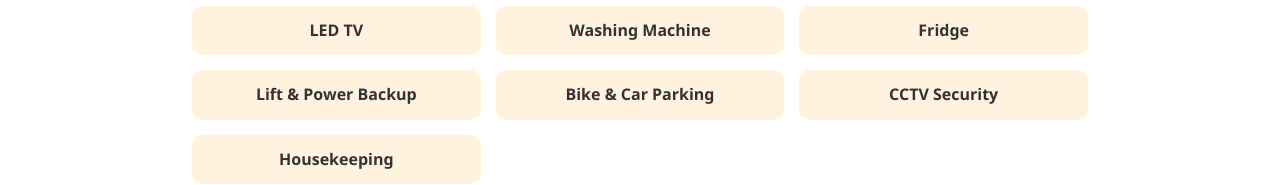
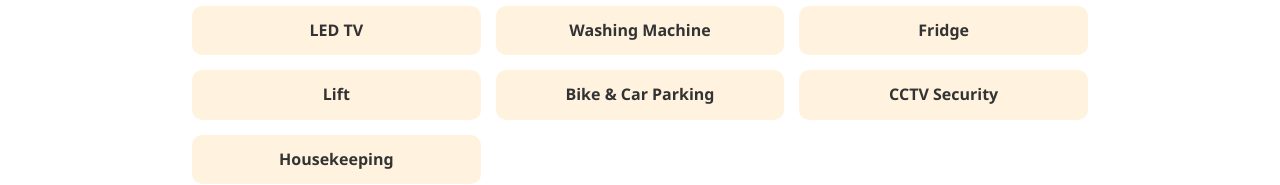
Before and after one commit to singamala2217-hash/saibalaji-gents-pg, a plain HTML site: page index.html in a window 1280 px wide. Shown: the part 527-712 px from the top of the page. Drawn offline with Linux system fonts and the light colour scheme.

Commit message:
Update index.html

```diff
--- a/index.html
+++ b/index.html
@@ -43,7 +43,7 @@
         <div>LED TV</div>
         <div>Washing Machine</div>
         <div>Fridge</div>
-        <div>Lift & Power Backup</div>
+        <div>Lift</div>
         <div>Bike & Car Parking</div>
         <div>CCTV Security</div>
         <div>Housekeeping</div>
```
